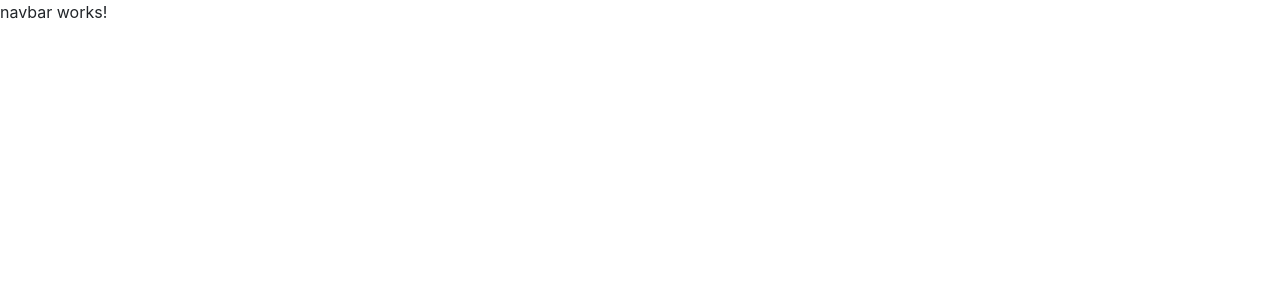
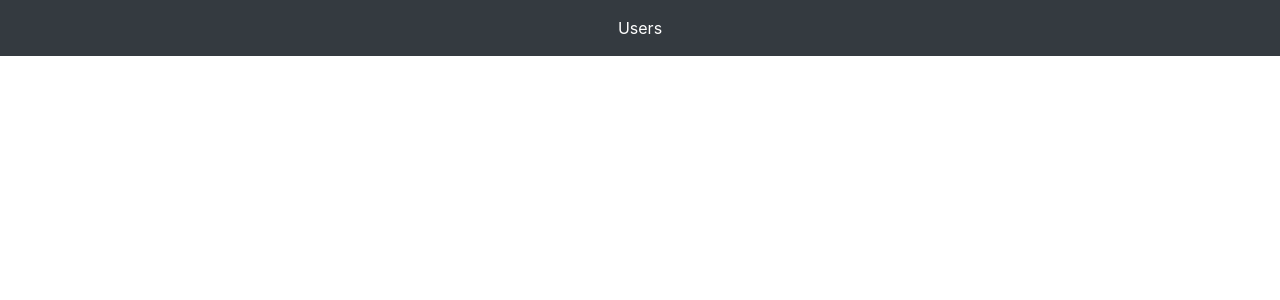
Before and after one commit to joshnos/GithubSearchApi, an Angular app: page / in a window 1280 px wide. Shown: the top 300 px of the page. Built offline with nearby package versions, Linux system fonts and the light colour scheme.

Commit message:
add navbar code

```diff
--- a/src/app/core/navbar/navbar.component.html
+++ b/src/app/core/navbar/navbar.component.html
@@ -1 +1,10 @@
-<p>navbar works!</p>
+<nav class="navbar navbar-expand-lg fixed-top navbar-dark bg-dark">
+    <button class="navbar-toggler" type="button" data-toggle="collapse" data-target="#navbarItems" aria-controls="navbarItems" aria-expanded="false" aria-label="Toggle navigation">
+      <span class="navbar-toggler-icon"></span>
+    </button>
+    <div class="collapse navbar-collapse justify-content-md-center" id="navbarItems">
+      <div class="navbar-nav">
+        <a class="nav-item nav-link active" href="#">Users</a>
+      </div>
+    </div>
+</nav>
```
